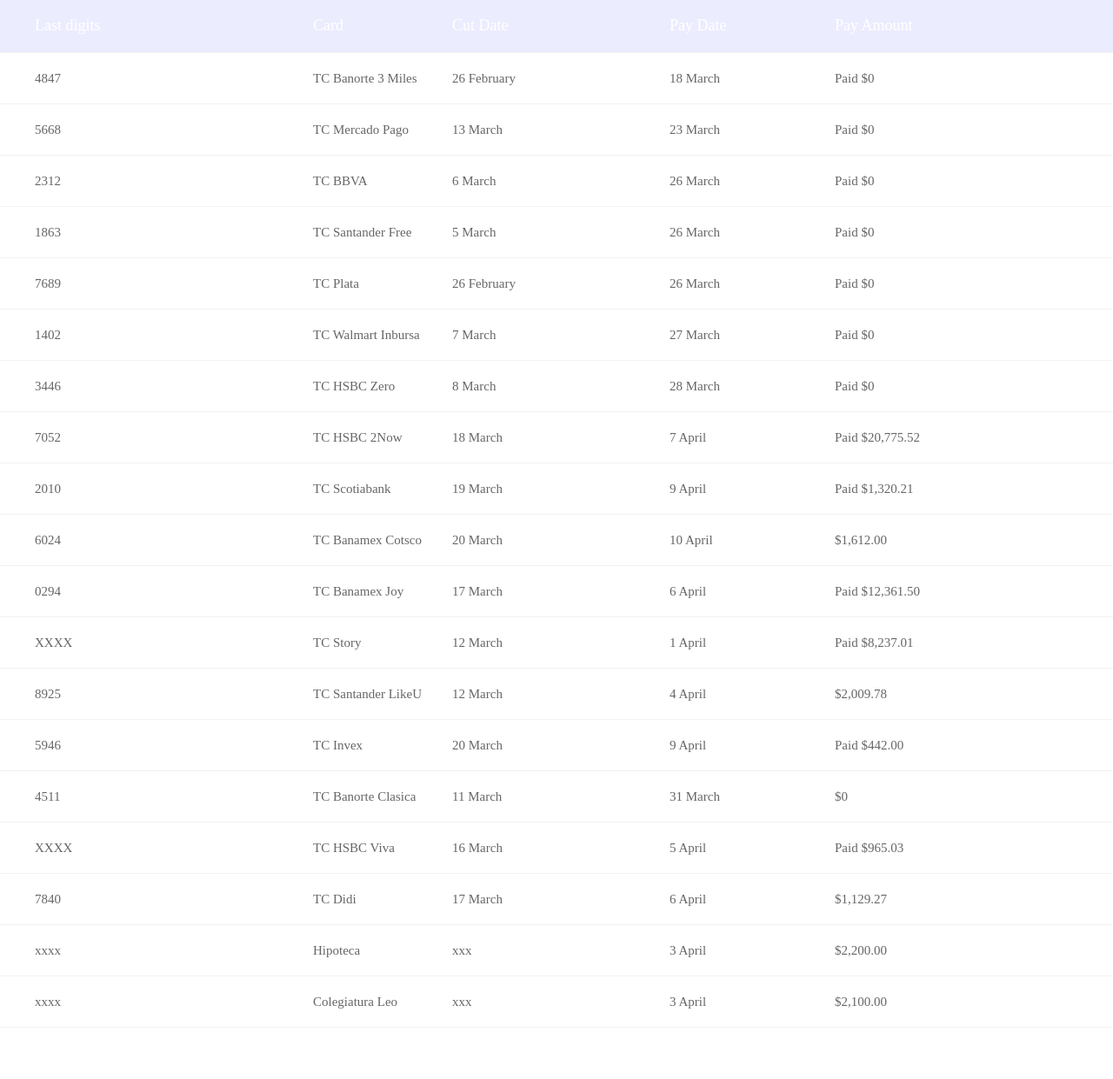
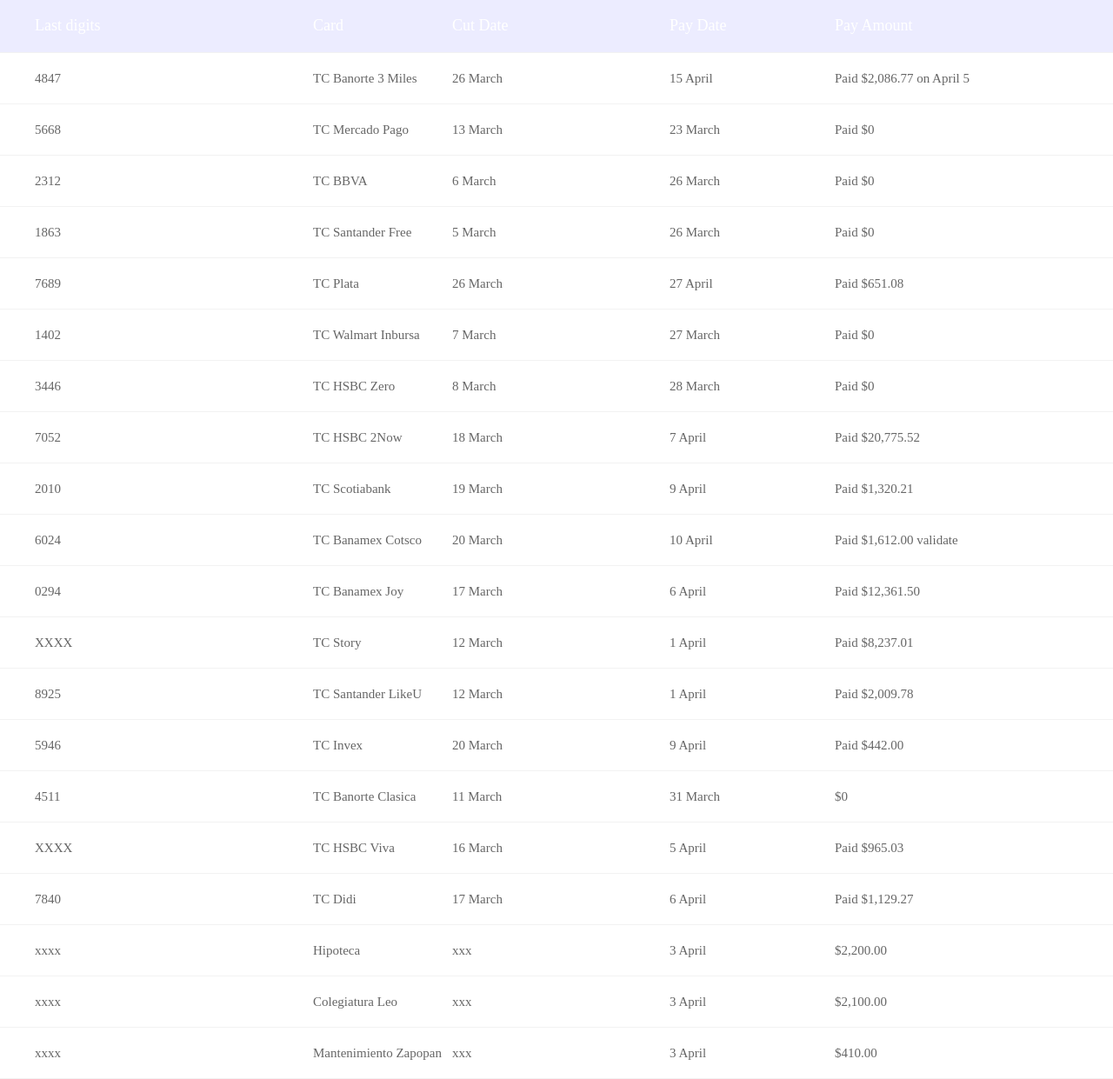
Before and after one commit to juancarlosgl/html-site, a plain HTML site: page cards.html in a window 1280 px wide. Shown: the whole page at 87% size. Before the commit the page ends 1182 px from the top, so only its background shows below. Drawn offline with Linux system fonts and the light colour scheme; a web font is replaced by a local one.

Commit message:
paid april 5

```diff
--- a/cards.html
+++ b/cards.html
@@ -19,9 +19,9 @@
     <div class="row">
       <div class="cell" data-title="Last digits">4847</div>
       <div class="cell" data-title="Card">TC Banorte 3 Miles</div>
-      <div class="cell" data-title="Cut Date">26 February</div>
-      <div class="cell" data-title="Pay Date">18 March</div>
-      <div class="cell" data-title="Pay Amount">Paid $0</div>
+      <div class="cell" data-title="Cut Date">26 March</div>
+      <div class="cell" data-title="Pay Date">15 April</div>
+      <div class="cell" data-title="Pay Amount">Paid $2,086.77 on April 5</div>
     </div>
 
     <div class="row">
@@ -50,9 +50,9 @@
     <div class="row">
       <div class="cell" data-title="Last digits">7689</div>
       <div class="cell" data-title="Card">TC Plata</div>
-      <div class="cell" data-title="Cut Date">26 February</div>
-      <div class="cell" data-title="Pay Date">26 March</div>
-      <div class="cell" data-title="Pay Amount">Paid $0</div>
+      <div class="cell" data-title="Cut Date">26 March</div>
+      <div class="cell" data-title="Pay Date">27 April</div>
+      <div class="cell" data-title="Pay Amount">Paid $651.08</div>
     </div>
 
     <div class="row">
@@ -92,7 +92,7 @@
       <div class="cell" data-title="Card">TC Banamex Cotsco</div>
       <div class="cell" data-title="Cut Date">20 March</div>
       <div class="cell" data-title="Pay Date">10 April</div>
-      <div class="cell" data-title="Pay Amount">$1,612.00</div>
+      <div class="cell" data-title="Pay Amount">Paid $1,612.00 validate</div>
     </div>
 
     <div class="row">
@@ -115,8 +115,8 @@
       <div class="cell" data-title="Last digits">8925</div>
       <div class="cell" data-title="Card">TC Santander LikeU</div>
       <div class="cell" data-title="Cut Date">12 March</div>
-      <div class="cell" data-title="Pay Date">4 April</div>
-      <div class="cell" data-title="Pay Amount">$2,009.78</div>
+      <div class="cell" data-title="Pay Date">1 April</div>
+      <div class="cell" data-title="Pay Amount">Paid $2,009.78</div>
     </div>
 
     <div class="row">
@@ -148,7 +148,7 @@
       <div class="cell" data-title="Card">TC Didi</div>
       <div class="cell" data-title="Cut Date">17 March</div>
       <div class="cell" data-title="Pay Date">6 April</div>
-      <div class="cell" data-title="Pay Amount">$1,129.27</div>
+      <div class="cell" data-title="Pay Amount">Paid $1,129.27</div>
     </div>
 
     <div class="row">
@@ -167,6 +167,14 @@
       <div class="cell" data-title="Pay Amount">$2,100.00</div>
     </div>
 
+    <div class="row">
+      <div class="cell" data-title="Last digits">xxxx</div>
+      <div class="cell" data-title="Card">Mantenimiento Zapopan</div>
+      <div class="cell" data-title="Cut Date">xxx</div>
+      <div class="cell" data-title="Pay Date">3 April</div>
+      <div class="cell" data-title="Pay Amount">$410.00</div>
+    </div>
+
   </div>
 </body>
 </html>
```
Also changed, not shown: temp.html (added, +7 -0 lines).
